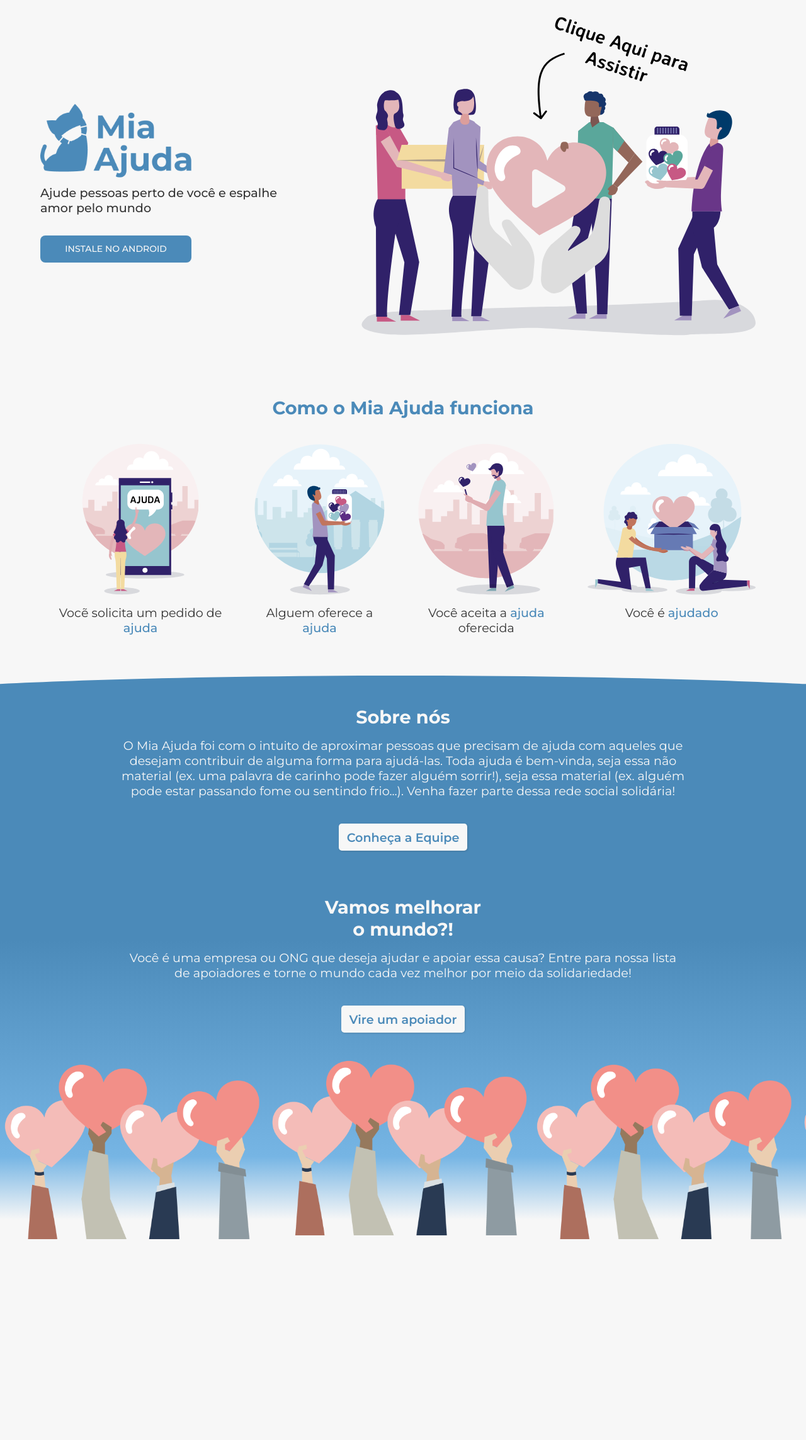
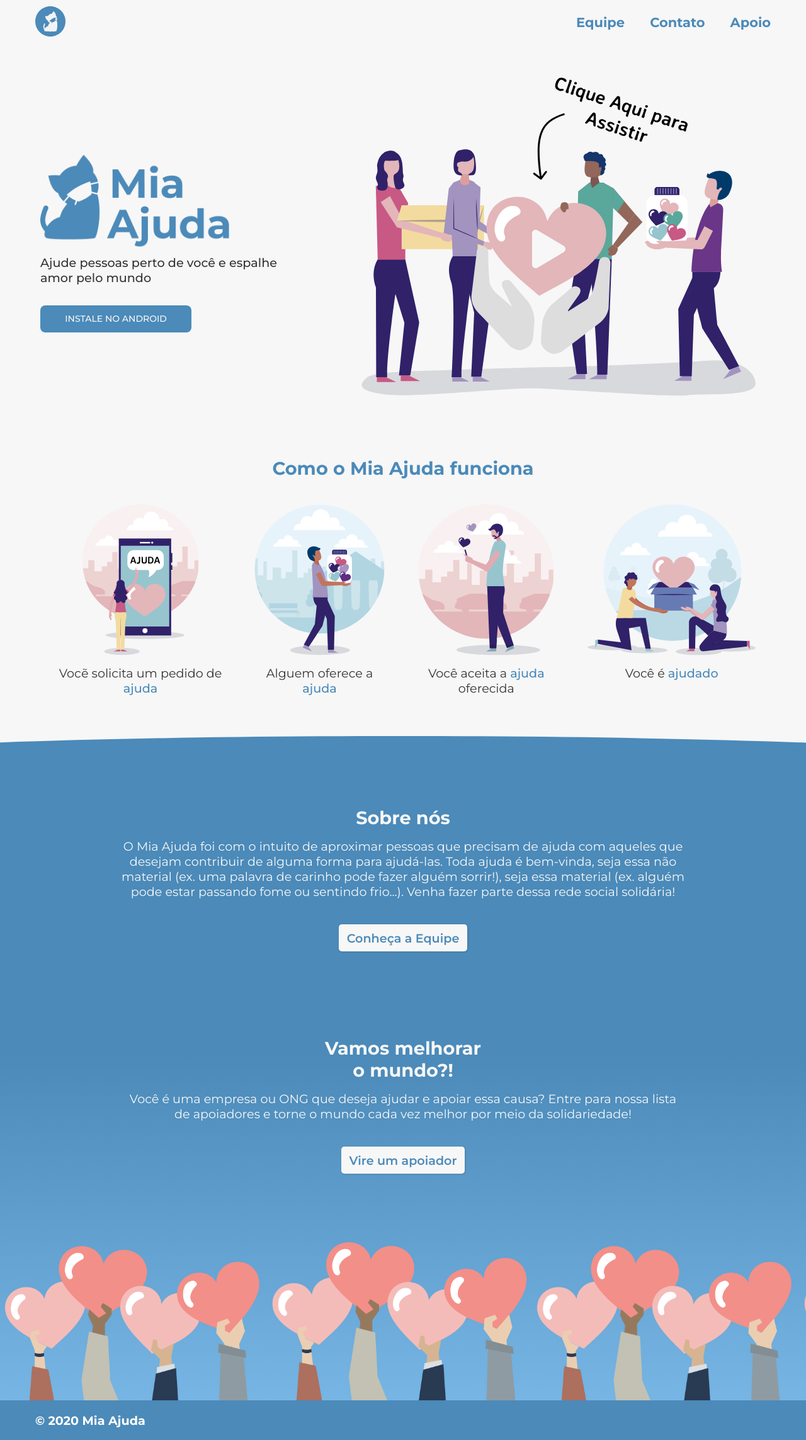
Before and after one commit to mia-ajuda/Institucional, a React (Create React App) app: page / in a window 1280 px wide. Shown: the whole page at 63% size. Before the commit the page ends 1968 px from the top, so only its background shows below. Built offline with nearby package versions, Linux system fonts and the light colour scheme.

Commit message:
Add NavBar and Footer to application; Improve style

```diff
--- a/src/App.js
+++ b/src/App.js
@@ -1,12 +1,16 @@
 import React from "react";
 
+import NavBar from './components/NavBar'
 import Routes from "./routes";
 import GlobalStyle from "./assets/styles/global";
+import Footer from "./components/Footer";
 
 function App() {
   return (
     <>
+      <NavBar />
       <Routes />
+      <Footer/>
       <GlobalStyle />
     </>
   );
--- /dev/null
+++ b/src/components/Footer/index.js
@@ -0,0 +1,15 @@
+import React from 'react'
+
+import {
+    Container,
+  } from "./styles";
+
+export default function Team() {
+    return(
+        <Container>
+            <div>
+                <p> © 2020 Mia Ajuda</p>
+            </div>
+        </Container>
+    );
+}
--- /dev/null
+++ b/src/components/Footer/styles.js
@@ -0,0 +1,17 @@
+import styled from "styled-components";
+
+export const Container = styled.div`
+  width: 100%;
+  height: 4.5em;
+  padding: 0.7em 4em;
+  position: absolute;
+  background-color: #4b8ab9;
+
+  div {
+    height: 100%;
+    display: flex;
+    color: #ffffff;
+    font-weight: bold;
+    align-items: center;
+  }
+`;
--- /dev/null
+++ b/src/components/NavBar/index.js
@@ -0,0 +1,28 @@
+import React from 'react'
+import { NavLink } from "react-router-dom";
+
+
+import {
+    Container,
+  } from "./styles";
+
+import logo from "../../assets/images/logo.svg"
+
+export default function NavBar() {
+    return(
+        <Container>
+            <div>
+                <div id="imageContent">
+                    <NavLink to="/">
+                        <img src={logo} alt="logo" />
+                    </NavLink>
+                </div>
+                <div id="routeContent">
+                    <h2>Equipe</h2>
+                    <h2>Contato</h2>
+                    <h2>Apoio</h2>
+                </div>
+            </div>
+        </Container>
+    );
+}
--- /dev/null
+++ b/src/components/NavBar/styles.js
@@ -0,0 +1,30 @@
+import styled from "styled-components";
+
+export const Container = styled.div`
+  width: 100%;
+  position: fixed;
+  padding: 0.7em 4em;
+  background-color: #f7f7f7;
+
+  div {
+    width: 100%;
+    display: flex;
+    flex-direction: row;
+    align-items: center;
+
+    #imageContent {
+      align-self: left;
+
+      img {
+        width: 3rem;
+      }
+    }
+
+    #routeContent {
+      width: 30em;
+      display: flex;
+      justify-content: space-between;
+      color: #4b8ab9;
+    }
+  }
+`;
--- a/src/index.js
+++ b/src/index.js
@@ -1,10 +1,16 @@
 import React from "react";
 import ReactDOM from "react-dom";
+import { Router } from "react-router";
 import App from "./App";
+import { createBrowserHistory } from "history";
+
+const history = createBrowserHistory();
 
 ReactDOM.render(
   <React.StrictMode>
-    <App />
+    <Router history={history}>
+      <App />
+    </Router>
   </React.StrictMode>,
   document.getElementById("root")
 );
--- a/src/pages/home/styles.js
+++ b/src/pages/home/styles.js
@@ -8,7 +8,7 @@ export const Container = styled.div`
   header {
     display: flex;
     justify-content: space-between;
-    padding: 1rem 0 4rem 0;
+    padding: 7rem 0 4rem 0;
     width: 90%;
     margin: 0 auto;
     align-items: center;
@@ -17,7 +17,7 @@ export const Container = styled.div`
     }
 
     #logo {
-      width: 16rem;
+      width: 20rem;
       margin-bottom: 0.5rem;
     }
 
@@ -97,7 +97,7 @@ export const HowToUseList = styled.ul`
 `;
 export const HomeSection = styled.section`
   text-align: center;
-  padding: 3rem 0 1.5rem 0;
+  padding: 7rem 0 1.5rem 0;
   color: #f7f7f7;
 
   p {
@@ -135,7 +135,6 @@ export const HomeBackground = styled.div`
   background-repeat: no-repeat;
   background-size: cover;
   background-position: center;
-  height: 54rem;
 `;
 export const Footer = styled.div`
   margin-top: 1rem;
@@ -144,5 +143,5 @@ export const Footer = styled.div`
   background-size: contain;
   height: 20rem;
   position: relative;
-  top: -2rem;
+  top: 2rem;
 `;
```
Also changed, not shown: src/assets/images/HomeBackgrounds.svg.
